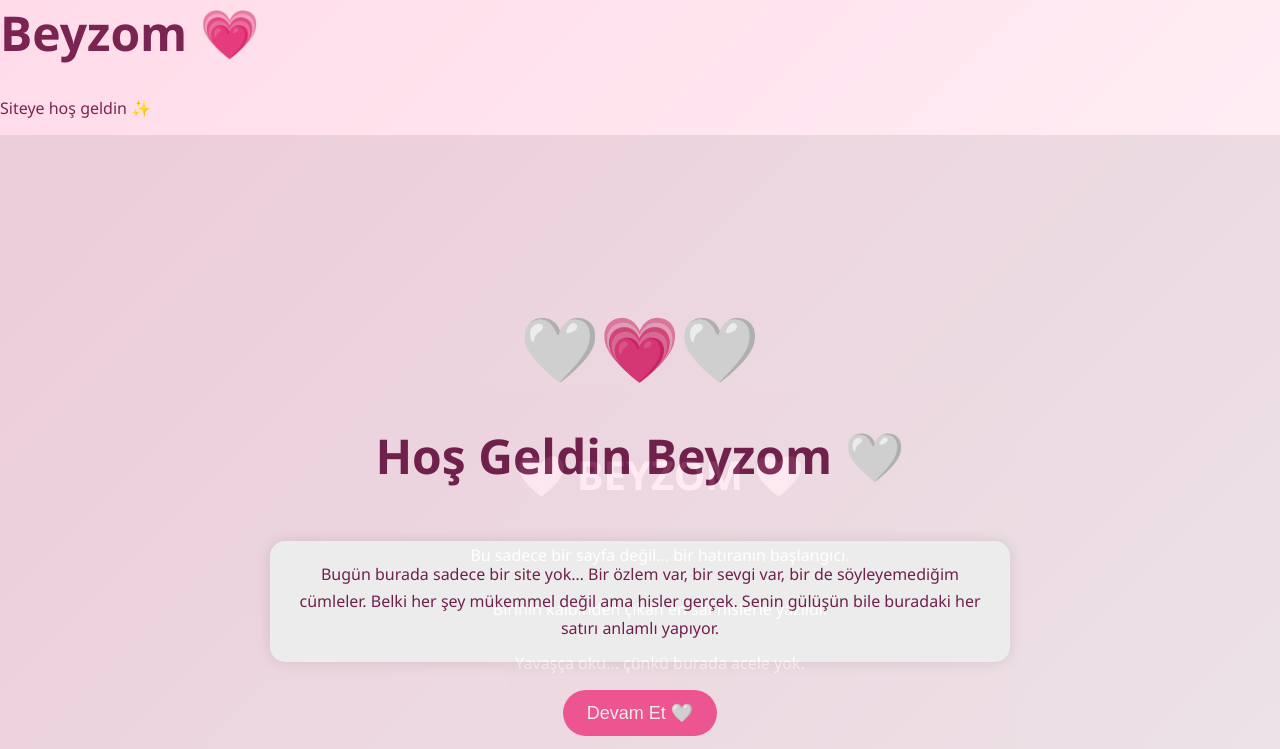
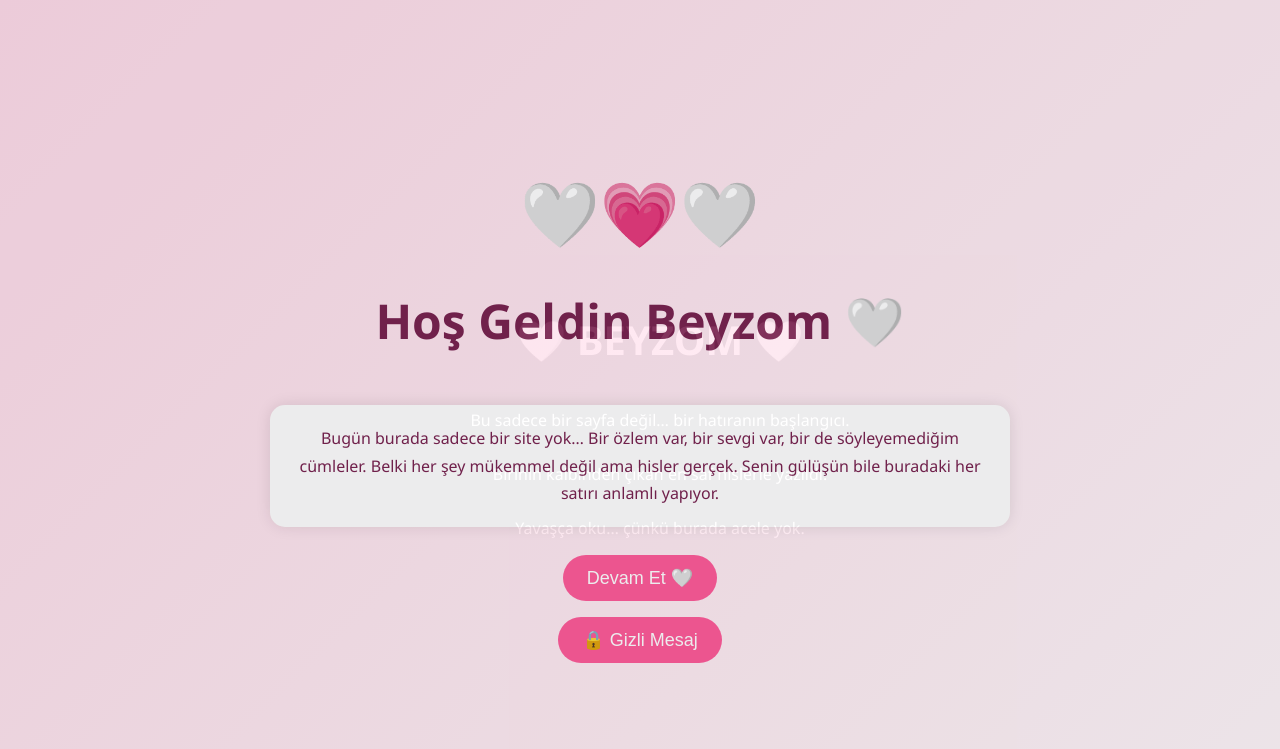
Before and after one commit to b83166320-create/Beyzom, a plain HTML site: page index.html in a window 1280 px wide. Shown: the top 749 px of the page. Drawn offline with Linux system fonts and the light colour scheme.

Commit message:
Update index.html

```diff
--- a/index.html
+++ b/index.html
@@ -1,8 +1,3 @@
-<body>
-
-<h1>Beyzom 💗</h1>
-
-<p>Siteye hoş geldin ✨</p>
 
 </body><!DOCTYPE html>
 <html lang="tr">
```
